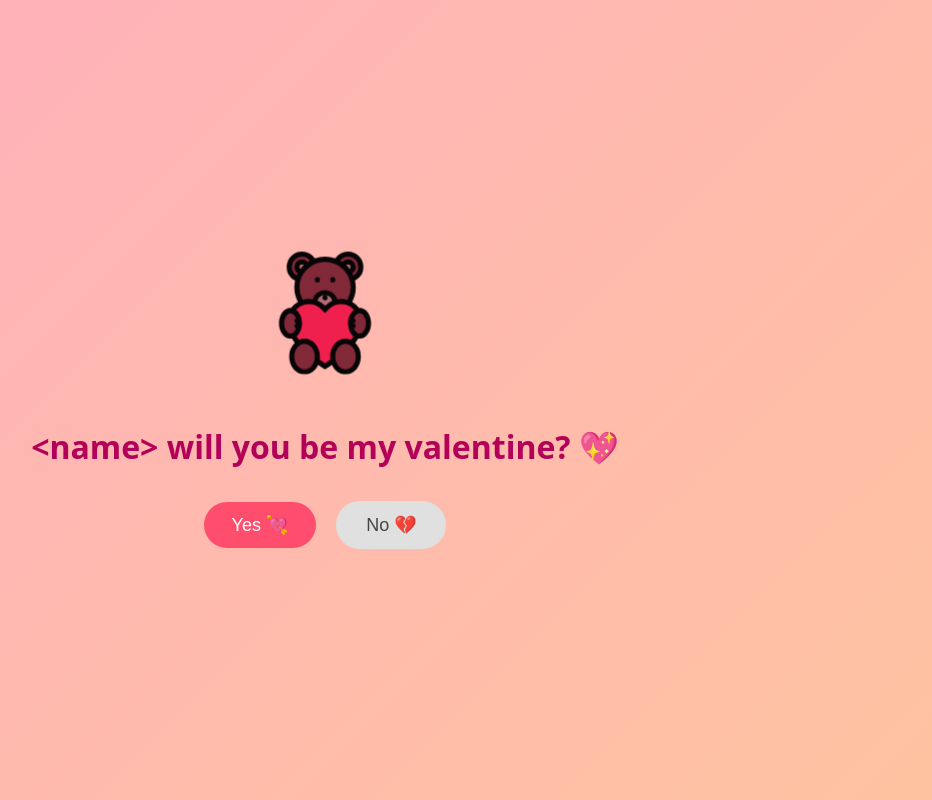
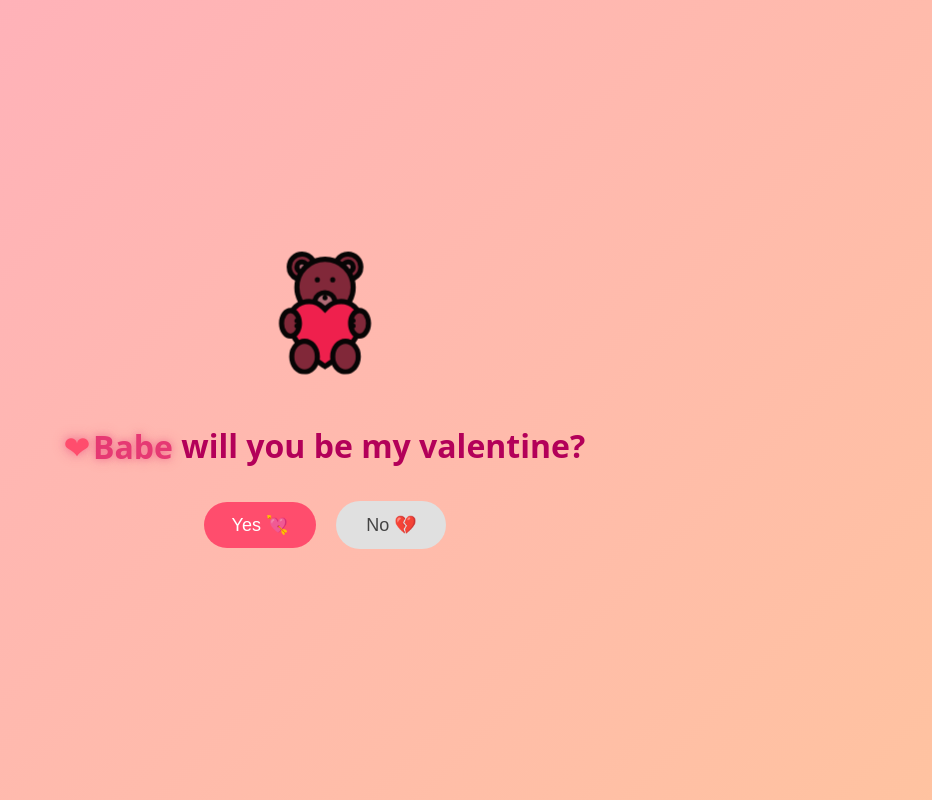
Before and after one commit to sankhadeepbis6/heartfelt, a React (Vite) app: page / in a window 1280 px wide. Shown: the whole page, without its empty margins (315-1247 px from the left). Built offline with nearby package versions, Linux system fonts and the light colour scheme.

Commit message:
Added Name

```diff
--- /dev/null
+++ b/src/components/LoverName/LoverName.jsx
@@ -0,0 +1,10 @@
+import styles from "./LoverName.module.css";
+
+export default function LoverName({ children }) {
+	return (
+		<span className={styles.name}>
+			<span className={styles.heart}>❤</span>
+			{children}
+		</span>
+	);
+}
--- /dev/null
+++ b/src/components/LoverName/LoverName.module.css
@@ -0,0 +1,45 @@
+.name {
+  position: relative;
+  display: inline-flex;
+  align-items: center;
+  gap: 4px;
+
+  font-weight: 600;
+  color: #e63973;
+
+  text-shadow:
+    0 0 6px rgba(230, 57, 115, 0.4),
+    0 0 12px rgba(230, 57, 115, 0.2);
+
+  animation: softPulse 2.5s ease-in-out infinite;
+}
+
+.heart {
+  color: #ff4d6d;
+  font-size: 0.9em; /* relative → doesn't change text size */
+  animation: beat 1.5s infinite;
+}
+
+@keyframes softPulse {
+  0%,
+  100% {
+    text-shadow:
+      0 0 6px rgba(230, 57, 115, 0.4),
+      0 0 12px rgba(230, 57, 115, 0.2);
+  }
+  50% {
+    text-shadow:
+      0 0 10px rgba(230, 57, 115, 0.6),
+      0 0 20px rgba(230, 57, 115, 0.35);
+  }
+}
+
+@keyframes beat {
+  0%,
+  100% {
+    transform: scale(1);
+  }
+  50% {
+    transform: scale(1.25);
+  }
+}
--- a/src/pages/Home/Home.jsx
+++ b/src/pages/Home/Home.jsx
@@ -1,11 +1,18 @@
 import { useState } from "react";
+import { useSearchParams } from "react-router-dom";
 import styles from "./Home.module.css";
 import HeartSvg from "./heart.svg";
 import LoveCharacter from "../../components/LoveCharacter/LoveCharacter";
+import LoverName from "../../components/LoverName/LoverName";
 
 export default function Home() {
   const [position, setPosition] = useState({ x: 0, y: 0 });
   const [isHeart, setIsHeart] = useState(false);
+
+  const [searchParams] = useSearchParams();
+
+  const from = searchParams.get("from") ?? "Lovebug";
+  const to = searchParams.get("to") ?? "Babe";
 
   const getRandomBetween = (min, max) =>
     Math.floor(Math.random() * (max - min + 1)) + min;
@@ -51,7 +58,7 @@ export default function Home() {
       </LoveCharacter>
 
       <h1 className={styles.text}>
-        &lt;name&gt; will you be my valentine? 💖
+        <LoverName>{to}</LoverName> will you be my valentine?
       </h1>
 
       {/* Center wrapper */}
```
